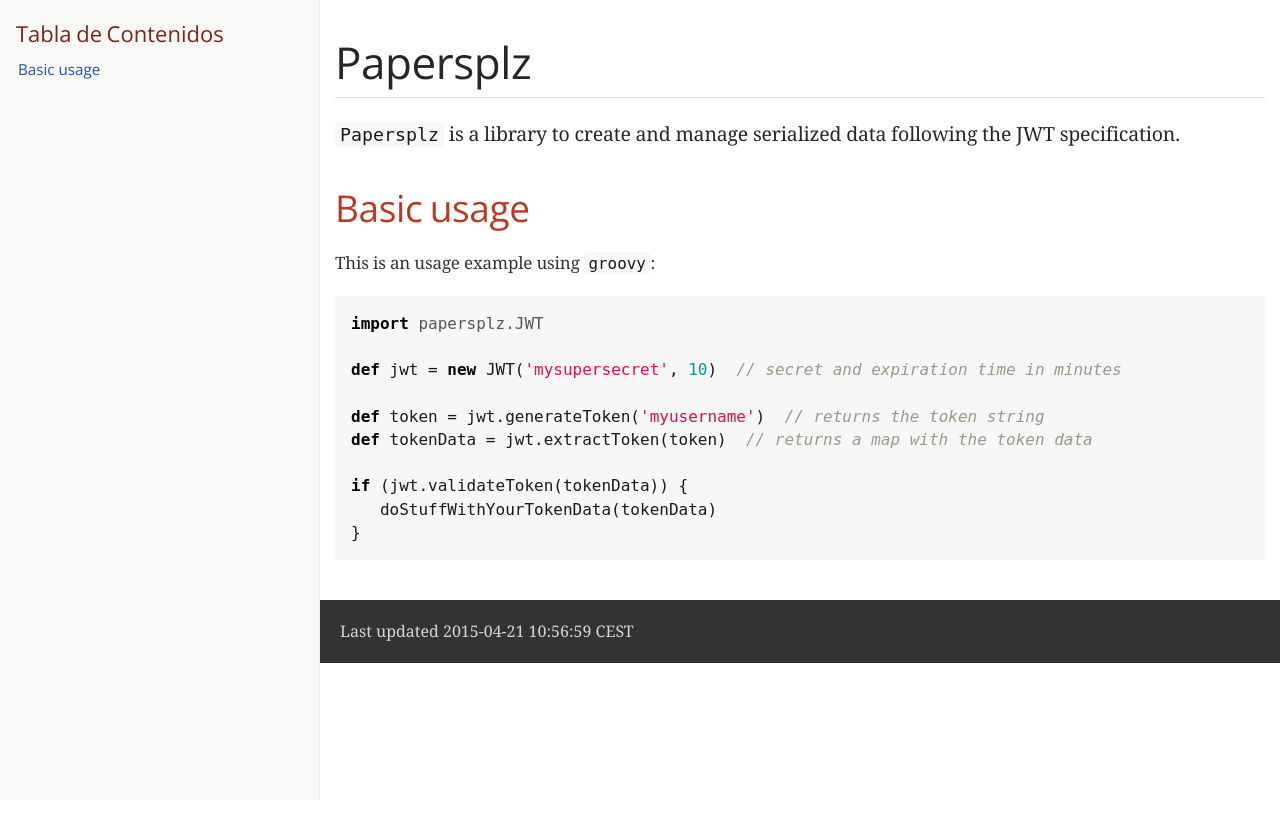
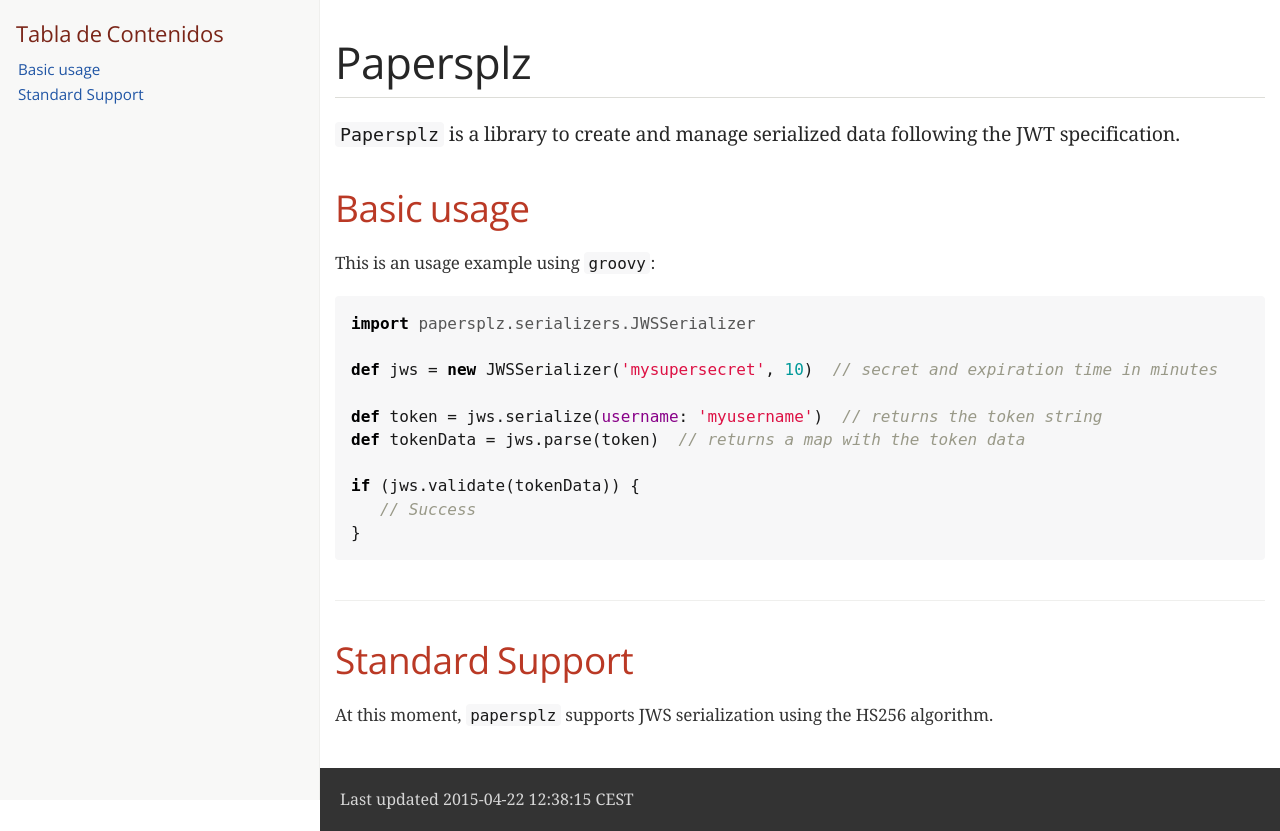
Before and after one commit to kaleidos/papersplz, a plain HTML site: page index.html in a window 1280 px wide. Before the commit the page ends 800 px from the top, so only its background shows below. Drawn offline with nearby package versions, Linux system fonts and the light colour scheme; a web font is replaced by a local one.

Commit message:
New approach documentation

```diff
--- a/index.html
+++ b/index.html
@@ -508,6 +508,7 @@ table.CodeRay td.code>pre{padding:0}
 <div id="toctitle">Tabla de Contenidos</div>
 <ul class="sectlevel1">
 <li><a href="#_basic_usage">Basic usage</a></li>
+<li><a href="#_standard_support">Standard Support</a></li>
 </ul>
 </div>
 </div>
@@ -527,24 +528,32 @@ table.CodeRay td.code>pre{padding:0}
 </div>
 <div class="listingblock">
 <div class="content">
-<pre class="CodeRay highlight"><code data-lang="groovy"><span class="keyword">import</span> <span class="include">papersplz.JWT</span>
+<pre class="CodeRay highlight"><code data-lang="groovy"><span class="keyword">import</span> <span class="include">papersplz.serializers.JWSSerializer</span>
 
-<span class="keyword">def</span> jwt = <span class="keyword">new</span> JWT(<span class="string"><span class="delimiter">'</span><span class="content">mysupersecret</span><span class="delimiter">'</span></span>, <span class="integer">10</span>)  <span class="comment">// secret and expiration time in minutes</span>
+<span class="keyword">def</span> jws = <span class="keyword">new</span> JWSSerializer(<span class="string"><span class="delimiter">'</span><span class="content">mysupersecret</span><span class="delimiter">'</span></span>, <span class="integer">10</span>)  <span class="comment">// secret and expiration time in minutes</span>
 
-<span class="keyword">def</span> token = jwt.generateToken(<span class="string"><span class="delimiter">'</span><span class="content">myusername</span><span class="delimiter">'</span></span>)  <span class="comment">// returns the token string</span>
-<span class="keyword">def</span> tokenData = jwt.extractToken(token)  <span class="comment">// returns a map with the token data</span>
+<span class="keyword">def</span> token = jws.serialize(<span class="key">username</span>: <span class="string"><span class="delimiter">'</span><span class="content">myusername</span><span class="delimiter">'</span></span>)  <span class="comment">// returns the token string</span>
+<span class="keyword">def</span> tokenData = jws.parse(token)  <span class="comment">// returns a map with the token data</span>
 
-<span class="keyword">if</span> (jwt.validateToken(tokenData)) {
-   doStuffWithYourTokenData(tokenData)
+<span class="keyword">if</span> (jws.validate(tokenData)) {
+   <span class="comment">// Success</span>
 }</code></pre>
 </div>
+</div>
+</div>
+</div>
+<div class="sect1">
+<h2 id="_standard_support">Standard Support</h2>
+<div class="sectionbody">
+<div class="paragraph">
+<p>At this moment, <code>papersplz</code> supports JWS serialization using the HS256 algorithm.</p>
 </div>
 </div>
 </div>
 </div>
 <div id="footer">
 <div id="footer-text">
-Last updated 2015-04-21 10:56:59 CEST
+Last updated 2015-04-22 12:38:15 CEST
 </div>
 </div>
 </body>
```
